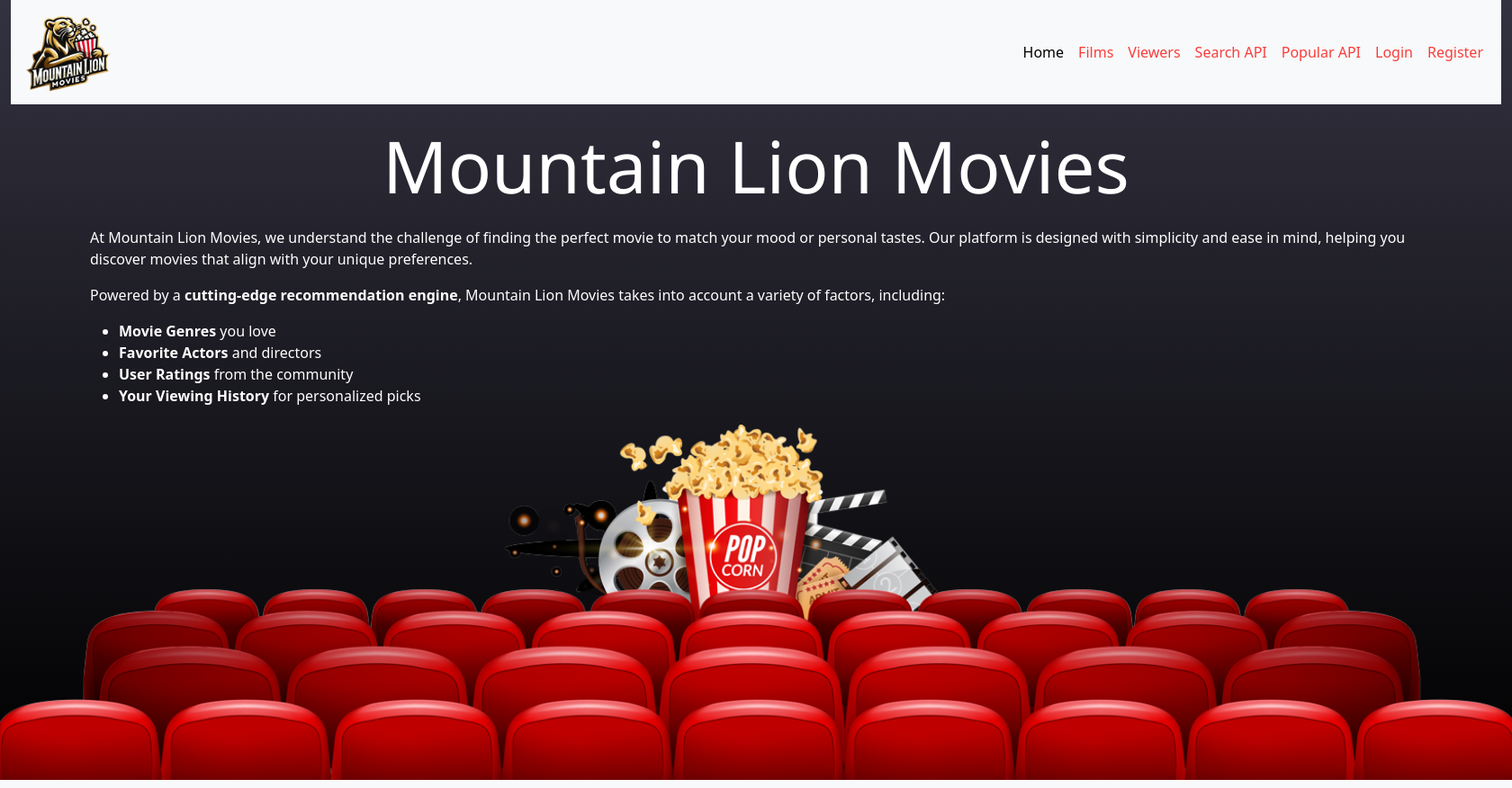
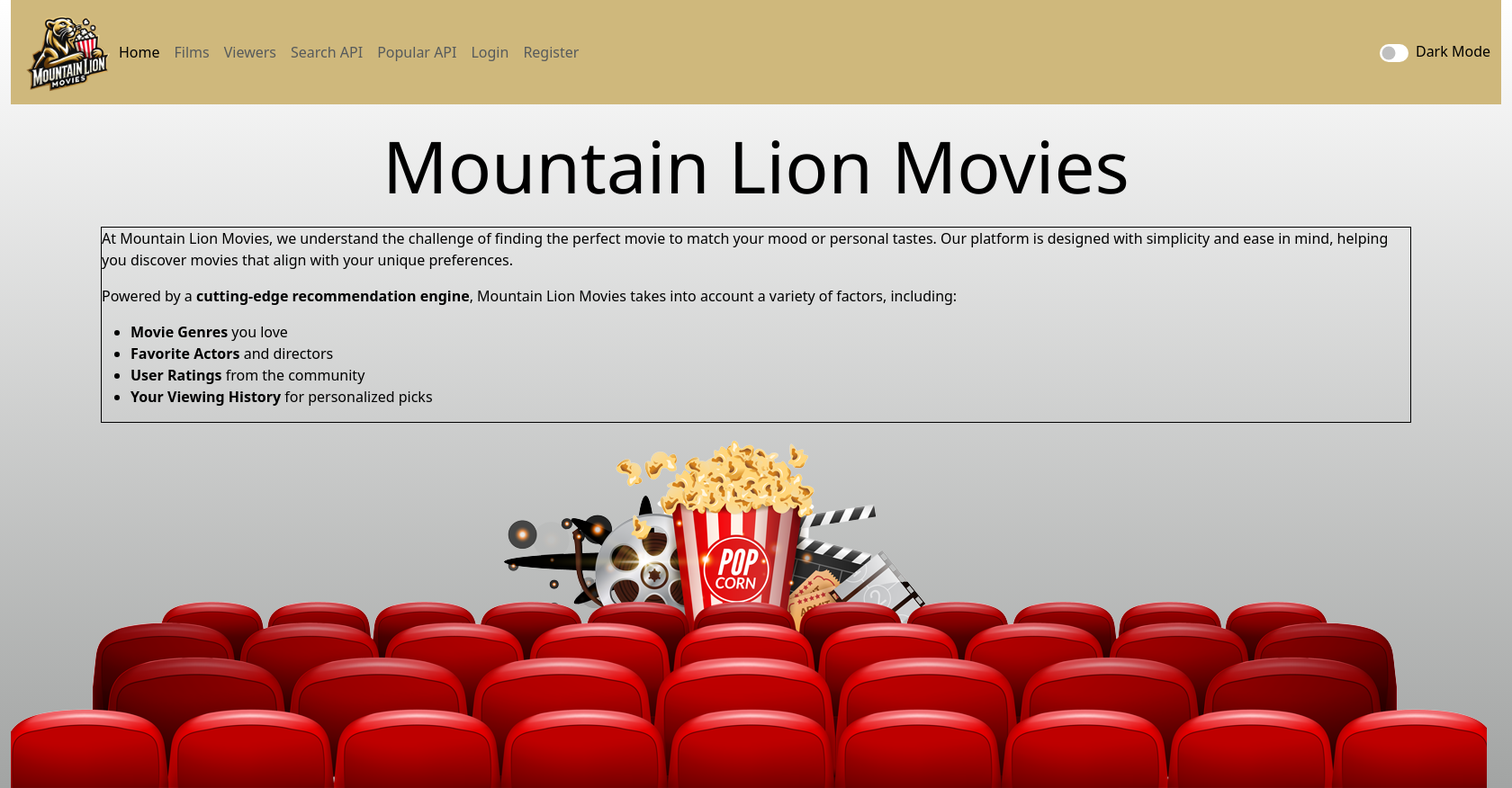
Before and after one commit to Ditmanson/mountainlionmovies, a Django app: page / in a window 1680 px wide. Shown: the whole page at 90% size. Run offline with Django 5.2, Linux system fonts and the light colour scheme.

Commit message:
Added dark mode to each page & changed navbar colors

```diff
--- a/filmproject/static/styles.css
+++ b/filmproject/static/styles.css
@@ -1,22 +1,40 @@
+/* ------------------------------------ MAIN PAGE STYLES ------------------------------------ */
+
+/* Light mode styles */
 body {
-    background: linear-gradient(to bottom, #333240, black);
-    color: white; /* White text for readability */
+    background: linear-gradient(to bottom, #ffffff, #a2a4a3ff);
+    color: #000000; /* Black text color */
 }
 
 .page-margin {
     margin-top: 20px;
     margin-bottom: 20px;
     margin-left: 100px;
-    margin-right:100px;
+    margin-right: 100px;
+    border: 1px solid #000000; /* Black border for containers */
+}
+
+/* Dark mode styles */
+body.dark-mode {
+    background: linear-gradient(to bottom, #565a5cff, #000000);
+    color: #ffffff; /* White text color */
+}
+
+body.dark-mode .page-margin {
+    border: 1px solid #ffffff; /* White border for containers */
 }
 
 /* ------------------------------------ HEADERS ------------------------------------ */
 h1 {
     margin-top: 20px;
-    color: white;
+    color: #000000; /* Black text for light mode */
     text-align: center;
-    font-family:'Segoe UI', Tahoma, Geneva, Verdana, sans-serif;
+    font-family: 'Segoe UI', Tahoma, Geneva, Verdana, sans-serif;
     font-size: 80px;
+}
+
+body.dark-mode h1 {
+    color: #ffffff; /* White text for dark mode */
 }
 
 h2 {
@@ -26,16 +44,44 @@ h2 {
 }
 
 /* ------------------------------------ NAVIGATION BAR ------------------------------------ */
+.navbar {
+    background-color: #cfb87cff; /* Same background color for both modes */
+}
+
 .nav-link {
-    color: #F93D3B;
+    color: #565a5c; /* Color for other pages */
 }
 
 .nav-link:hover {
-    color: white;
+    color: #000000; /* Hover state in both modes */
 }
-/* footer image -- ensure it always fits the size of the webpage */
-img.img-responsive {
-    width: 100%;  /* Makes the image fill the full width of its container */
-    height: 100%;
-    display: block; /* Removes the small gap below the image */
+
+.nav-link.active {
+    color: #000000; /* Current page color */
 }
+
+body.dark-mode .nav-link {
+    color: #565a5c; /* Other pages in dark mode */
+}
+
+body.dark-mode .nav-link.active {
+    color: #000000; /* Current page color in dark mode */
+}
+
+/* Dark mode toggle switch styling */
+.form-check-input {
+    width: 40px;
+    height: 20px;
+    background-color: #ffffff;
+    border: none;
+    appearance: none;
+    cursor: pointer;
+    border-radius: 15px;
+    position: relative;
+    outline: none;
+    transition: background-color 0.3s ease;
+}
+
+.form-check-input:checked {
+    background-color: #000000;
+}
--- a/filmproject/templates/filmproject/base_template.html
+++ b/filmproject/templates/filmproject/base_template.html
@@ -1,3 +1,4 @@
+<!-- Updated HTML for base_template.html -->
 {% load static %}
 <!DOCTYPE html>
 <html lang="en">
@@ -10,13 +11,9 @@
   </head>
   <body>
     <div class="container-fluid">
-      <nav class="navbar navbar-expand-sm bg-body-tertiary">
+      <nav class="navbar navbar-expand-sm">
         <div class="container-fluid">
           <img height="100" src="{% static 'images/mlm2_logo.png' %}" />
-          {% comment %}TODO: FIX this isn't working right, it is unusable on a phone
-          <button class="navbar-toggler" type="button" data-bs-toggle="collapse" data-bs-target="#navbarNav" aria-controls="navbarNav" aria-expanded="false" aria-label="Toggle navigation"><span class="navbar-toggler-icon"></span></button>
-          <div class="collapse navbar-collapse" id="navbarNav">
-            {% endcomment %}
           <ul class="navbar-nav">
             <li class="nav-item"><a class="nav-link active" aria-current="page" href="{% url 'index' %}">Home</a></li>
             <li class="nav-item"><a class="nav-link" href="{% url 'film-list' %}">Films</a></li>
@@ -29,7 +26,6 @@
                 <form method="post" action="{% url 'logout' %}">
                   {% csrf_token %}
                   <button class="nav-link" type="submit">Logout</button>
-                    <!--<a class="nav-link" href="{% url 'logout' %}">Logout</a>-->
                 </form>
               </li>
             {% else %}
@@ -37,6 +33,11 @@
               <li class="nav-item"><a class="nav-link" href="{% url 'register' %}">Register</a></li>
             {% endif %}
           </ul>
+
+          <!-- Dark mode toggle switch -->
+          <div class="form-check form-switch ms-auto">
+            <input class="form-check-input" type="checkbox" id="darkModeToggle" onclick="toggleDarkMode()">
+            <label class="form-check-label text-black" for="darkModeToggle">Dark Mode</label>
           </div>
         </div>
       </nav>
@@ -45,5 +46,24 @@
 
       <img src="{% static 'images/footer.png' %}" class="img-responsive" alt="Footer Image">
     </div>
+
+    <script>
+      // Function to toggle dark mode
+      function toggleDarkMode() {
+        document.body.classList.toggle('dark-mode');
+        // Save user preference to local storage
+        const darkModeEnabled = document.body.classList.contains('dark-mode');
+        localStorage.setItem('darkModeEnabled', darkModeEnabled);
+      }
+
+      // Check user's preference on page load
+      window.onload = function () {
+        const darkModeEnabled = localStorage.getItem('darkModeEnabled') === 'true';
+        if (darkModeEnabled) {
+          document.body.classList.add('dark-mode');
+          document.getElementById('darkModeToggle').checked = true;
+        }
+      };
+    </script>
   </body>
 </html>
```
Lines whose indentation alone changed are shown as unchanged.
